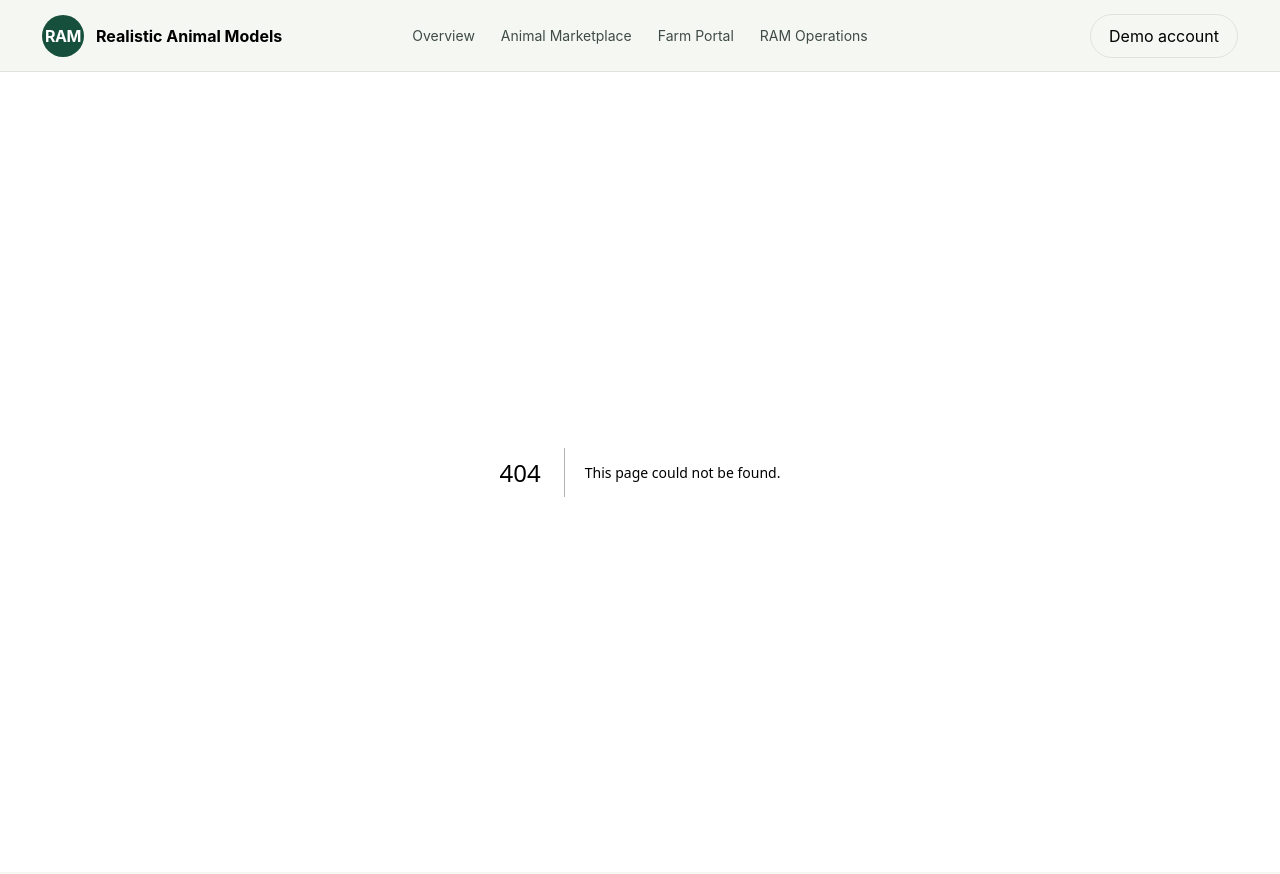
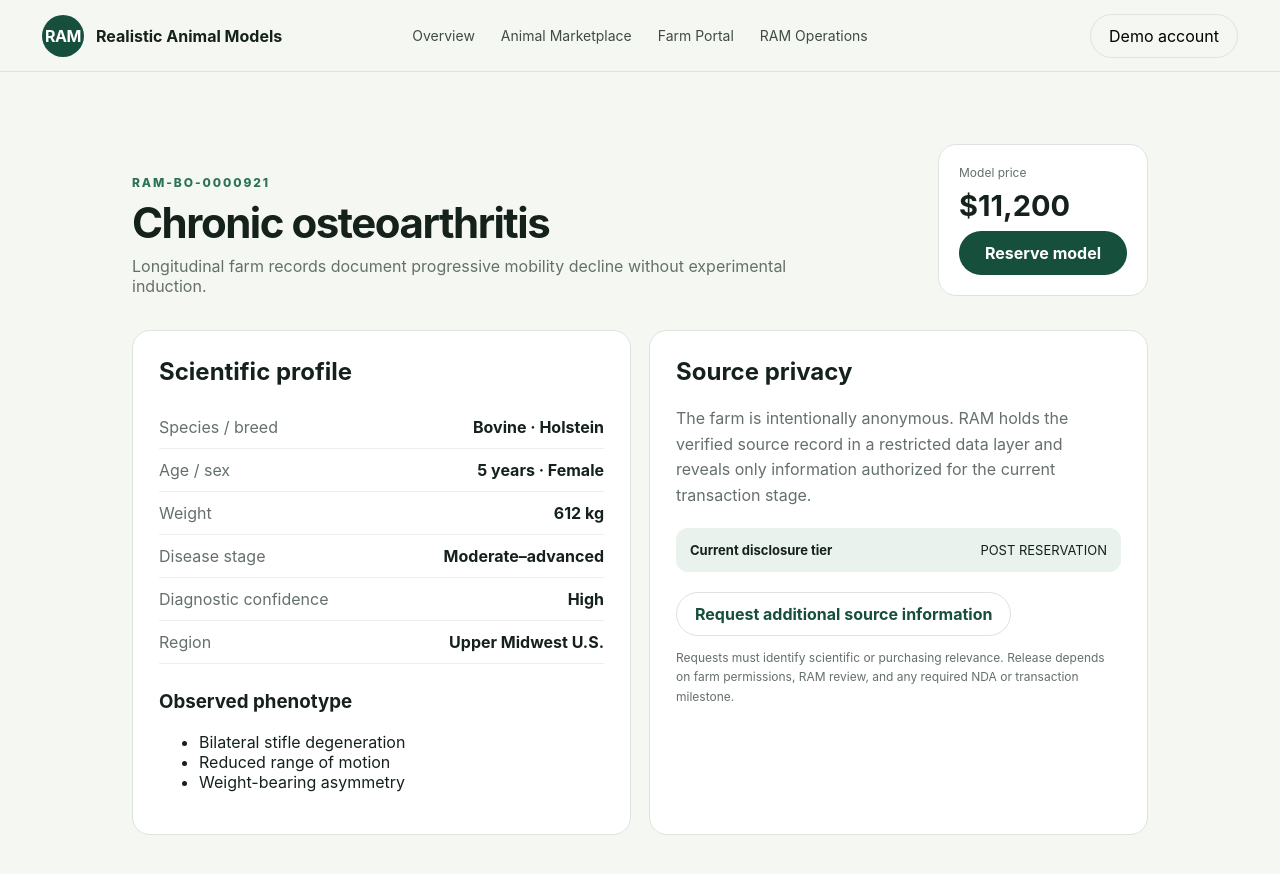
Before and after one commit to neophilism/RAM-Marketplace, a Next.js app: page /marketplace/RAM-BO-0000921 in a window 1280 px wide. Before the commit this address had no page. Shown: the top 874 px of the page. Built offline with nearby package versions, Linux system fonts and the light colour scheme.

Commit message:
ui: add animal profile and disclosure flow

```diff
--- /dev/null
+++ b/app/marketplace/[id]/page.tsx
@@ -0,0 +1,42 @@
+import { notFound } from "next/navigation";
+import { animalListings, getAnimal } from "@/lib/mock-data";
+
+export function generateStaticParams() {
+  return animalListings.map((animal) => ({ id: animal.id }));
+}
+
+export default async function AnimalPage({ params }: { params: Promise<{ id: string }> }) {
+  const { id } = await params;
+  const animal = getAnimal(id);
+  if (!animal) notFound();
+  return (
+    <section className="page narrow">
+      <div className="detailHeader">
+        <div><div className="eyebrow">{animal.id}</div><h1>{animal.condition}</h1><p>{animal.summary}</p></div>
+        <div className="priceBox"><span>Model price</span><strong>${animal.priceUsd.toLocaleString()}</strong><button className="primaryButton" type="button">Reserve model</button></div>
+      </div>
+      <div className="detailGrid">
+        <article className="panel">
+          <h2>Scientific profile</h2>
+          <dl>
+            <div><dt>Species / breed</dt><dd>{animal.species} · {animal.breed}</dd></div>
+            <div><dt>Age / sex</dt><dd>{animal.age} · {animal.sex}</dd></div>
+            <div><dt>Weight</dt><dd>{animal.weightKg} kg</dd></div>
+            <div><dt>Disease stage</dt><dd>{animal.diseaseStage}</dd></div>
+            <div><dt>Diagnostic confidence</dt><dd>{animal.diagnosticConfidence}</dd></div>
+            <div><dt>Region</dt><dd>{animal.region}</dd></div>
+          </dl>
+          <h3>Observed phenotype</h3>
+          <ul>{animal.phenotype.map((item) => <li key={item}>{item}</li>)}</ul>
+        </article>
+        <article className="panel">
+          <h2>Source privacy</h2>
+          <p>The farm is intentionally anonymous. RAM holds the verified source record in a restricted data layer and reveals only information authorized for the current transaction stage.</p>
+          <div className="privacyState"><strong>Current disclosure tier</strong><span>{animal.sourceDisclosure.replaceAll("_", " ")}</span></div>
+          <button className="secondaryButton" type="button">Request additional source information</button>
+          <p className="finePrint">Requests must identify scientific or purchasing relevance. Release depends on farm permissions, RAM review, and any required NDA or transaction milestone.</p>
+        </article>
+      </div>
+    </section>
+  );
+}
```
